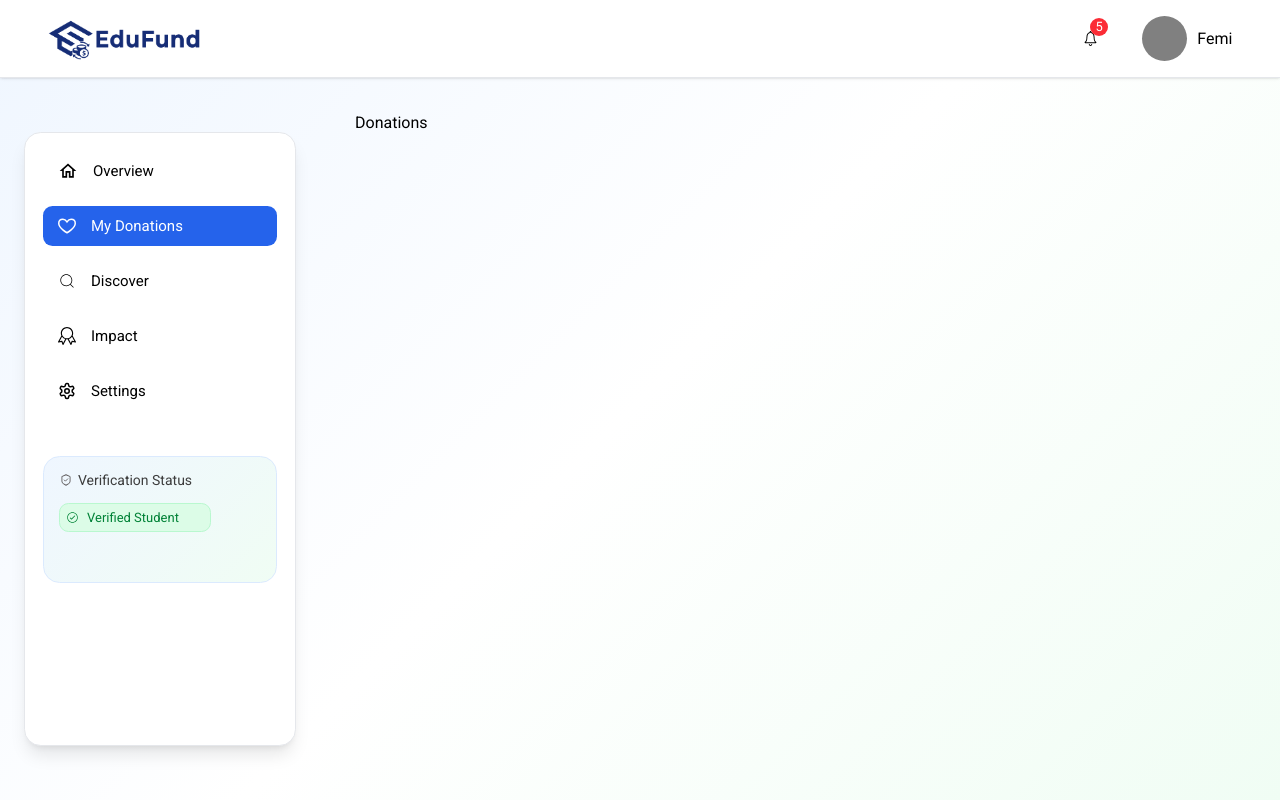
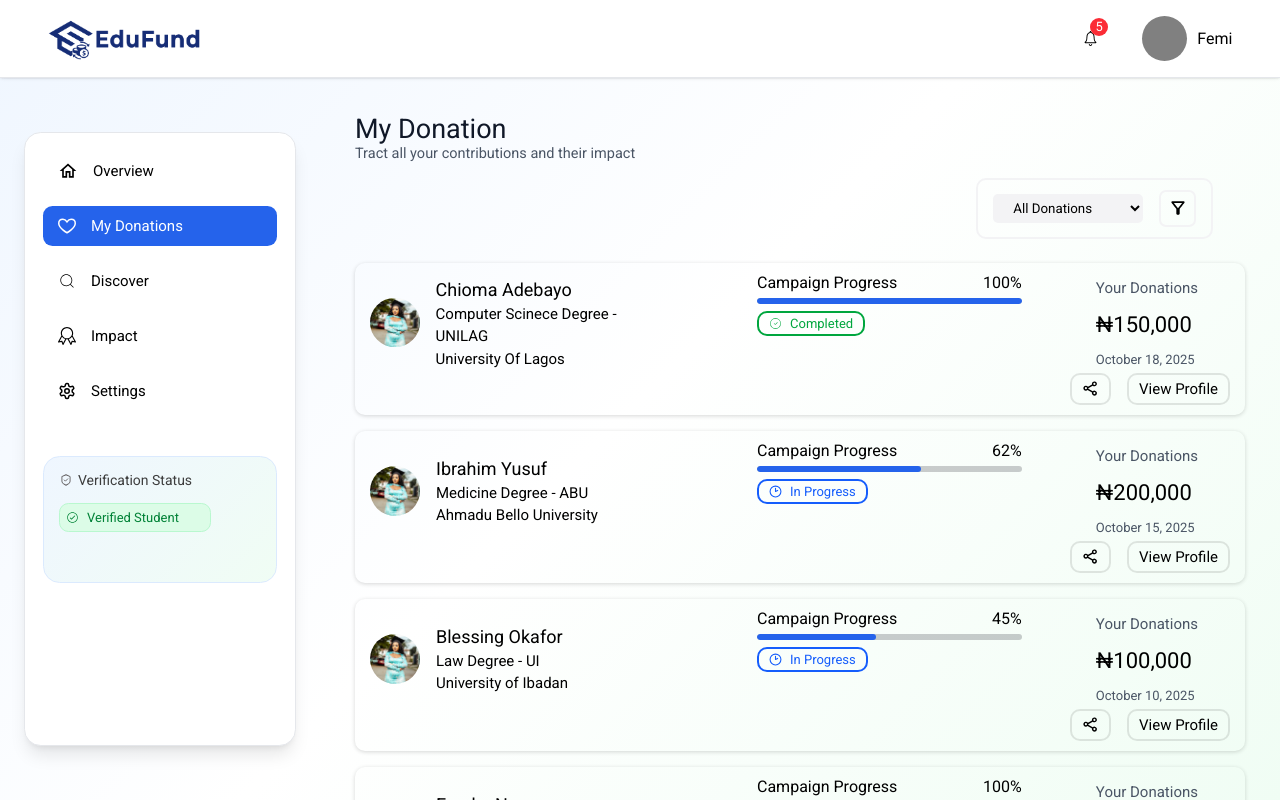
Before and after one commit to amosleoamadi/EduFund, a React (Vite) app: page /donor_dashboard/donation in a window 1280 px wide. Built offline with nearby package versions, Linux system fonts and the light colour scheme.

Commit message:
donation with few update on my donor chart

```diff
--- /dev/null
+++ b/src/components/styles/Donation.css
@@ -0,0 +1,183 @@
+.donor-donation-container{
+    display: flex;
+    flex-direction: column;
+    gap: 1rem;
+
+}
+.donor-donation-heading > h1{
+    font-size: 27px;
+    font-weight: 400;
+    color: #101828;
+}
+.donor-donation-heading > p{
+    font-size: 14.5px;
+    color: #4A5565;
+}
+.donor-donation-filter{
+    display: flex;
+    justify-content: flex-end;
+
+    align-items: center;
+    padding-inline-end: 2rem;
+}
+.donor-donation-filter > div{
+    display: flex;
+    align-items: center;
+    gap: 1rem;
+    padding: 10px 15px;
+    border-radius: 10px;
+     border: 2px solid #F3F3F5;
+
+}
+.filter-icon{
+    height: fit-content;
+    width: fit-content;
+    padding: 0.4rem;
+    border-radius: 7px;
+    border: 2px solid #F3F3F5;
+    display: flex;
+    justify-content: center;
+    align-items: center;
+}
+.donor-donation-filter select{
+    border-radius: 5px;
+    width: 150px;
+    padding: 0.4rem 1rem;
+    display: flex;
+    justify-content: center;
+    align-items: center;
+    background-color: #F3F3F5;
+    border: none;
+    outline: none;
+}
+.donor-donation-students {
+    display: flex;
+    flex-direction: column;
+    padding: 0.5rem 0;
+    gap: 1rem;
+}
+.myHelper{
+    display: flex;
+    justify-content: space-between;
+    width: 55%;
+    padding-inline-end: 2rem;
+}
+
+.color-green{
+    display: flex;
+    align-items: center;
+    gap: 0.5rem;
+    border: 2px solid #00A63E;
+    color: #00A63E;
+    font-size: 13px;
+    width: fit-content;
+    padding: 3px 10px;
+    border-radius: 10px;
+}
+.color-blue{
+    display: flex;
+    align-items: center;
+    gap: 0.5rem;
+    font-size: 13px;
+    border: 2px solid #155DFC;
+    color: #155DFC;
+     width: fit-content;
+    padding: 3px 10px;
+    border-radius: 10px;
+}
+.donor-progress-percent{
+    display: flex;
+    justify-content: space-between;
+}
+.donor-student-credentials{
+    display: flex;
+    justify-content: space-between;
+
+
+}
+.fixit{
+    display: flex;
+    flex-direction: column;
+     box-shadow: rgba(0, 0, 0, 0.16) 0px 1px 4px;
+    border-radius: 10px;
+    padding: 10px 15px;
+
+}
+.donor-share-profile{
+    display: flex;
+    justify-content: flex-end;
+
+}
+.forbiden-code{
+    display: flex;
+    gap: 1rem;
+    cursor: pointer;
+}
+.forbiden-code div{
+    border: 2px solid #0000001A;
+    border-radius: 10px;
+}
+.forbiden-code > div:nth-of-type(1){
+    padding:5px 10px;
+    display: flex;
+    align-items: center;
+
+}
+.forbiden-code > div:nth-of-type(2){
+    padding: 5px 10px;
+    font-size: 15px;
+}
+.part1{
+    display: flex;
+    width: 35%;
+    align-items: center;
+    gap: 1rem;
+}
+.donor-student-image-profile{
+    object-fit: contain;
+    width: 50px;
+    height: 50px;
+}
+.part2{
+    width: 60%;
+    display: flex;
+    flex-direction: column;
+    gap: 0.4rem;
+}
+.donor-student-image-profile img{
+    width: 100%;
+    border-radius: 50%;
+}
+.donor-name-credentials{
+    line-height: 1.5;
+}
+.donor-name-credentials h2{
+    font-size: 18px;
+    font-weight: 400;
+
+}
+.donor-name-credentials p{
+    font-size: 15px;
+}
+.part3{
+    line-height: 2;
+}
+.part3-n1{
+    color: #4A5565;
+    font-size: 15px;
+}
+.part3-n2{
+    font-size: 22px;
+}
+.part3-n3{
+    color: #4A5565;
+    font-size: 13px;
+}
+.load-more{
+    width: fit-content;
+    margin: 0 auto;
+    border: 2px solid #0000001A;
+    cursor: pointer;
+    border-radius: 10px;
+    padding: 10px 15px;
+}
--- a/src/pages/donor-dashboard/components/Donations.jsx
+++ b/src/pages/donor-dashboard/components/Donations.jsx
@@ -1,7 +1,150 @@
-import React from "react";
+import React from 'react'
+import '../../../components/styles/Donation.css'
+import { MdOutlineFilterAlt } from "react-icons/md";
+import { LuClock2 } from "react-icons/lu";
+import { BiShareAlt } from "react-icons/bi";
+import { CiCircleCheck } from "react-icons/ci";
+
+import demo from "../../../assets/Chioma.jpg"
 
 const Donations = () => {
-  return <div>Donations</div>;
-};
 
-export default Donations;
+  const dataSet = [
+    {
+      id: 1,
+      name: "Chioma Adebayo",
+      image: demo,
+      degree:"Computer Scinece Degree - UNILAG",
+      school: "University Of Lagos",
+      progress: "100",
+      progressStatus:'Completed',
+      progressStatusIcon: <CiCircleCheck />,
+      amount:'₦150,000',
+      date: 'October 18, 2025',
+    },
+    {
+      id: 2,
+      name: "Ibrahim Yusuf",
+      image: demo,
+      degree:"Medicine Degree - ABU",
+      school: "Ahmadu Bello University",
+      progress: "62",
+      progressStatus:'In Progress',
+      progressStatusIcon: <LuClock2 />,
+      amount:'₦200,000',
+      date: 'October 15, 2025',
+    },
+    {
+      id: 3,
+      name: "Blessing Okafor",
+      image: demo,
+      degree:"Law Degree - UI",
+      school: "University of Ibadan",
+      progress: "45",
+      progressStatus:'In Progress',
+      progressStatusIcon: <LuClock2 />,
+      amount:'₦100,000',
+      date: 'October 10, 2025',
+    },
+    {
+      id: 4,
+      name: "Emeka Nwosu",
+      image: demo,
+      degree:"Engineering Degree - OAU",
+      school: "Obafemi Awolowo University",
+      progress: "100",
+      progressStatus:'Completed',
+      progressStatusIcon: <CiCircleCheck />,
+      amount:'₦175,000',
+      date: 'October 5, 2025',
+    }
+
+  ]
+
+
+
+  return (
+    <div className='donor-donation-container'>
+      <div className='donor-donation-heading'>
+        <h1>My Donation</h1>
+        <p>Tract all your contributions and their impact </p>
+      </div>
+      <aside className='donor-donation-filter'>
+         <div className=''>
+          <select name="" id="">
+            <option value="">All Donations</option>
+            <option value="">Option 2</option>
+            <option value="">Option 3</option>
+            <option value="">Option 4</option>
+            <option value="">Option 5</option>
+          </select>
+          <div className='filter-icon'>
+            <MdOutlineFilterAlt size={20}/>
+          </div>
+         </div>
+      </aside>
+      <section className='donor-donation-students'>
+        {
+          dataSet.map((e)=> (
+            <div className='fixit'>
+              <aside key={e.id} className='donor-student-credentials'>
+              <div className='part1'>
+                <div className='donor-student-image-profile'>
+                  <img src={e.image} alt="" />
+                </div>
+                <div className='donor-name-credentials'>
+                  <h2>{e.name}</h2>
+                  <p>{e.degree}</p>
+                  <p>{e.school}</p>
+                </div>
+              </div>
+              <section className='myHelper'>
+                <div className='part2'>
+                <div className='donor-progress-percent'>
+                  <p>Campaign Progress</p>
+                  <p>{e.progress}%</p>
+                </div>
+                <div className="progress-container">
+                      <div className="progress-track">
+                        <div
+                          className="progress-bar"
+                          style={{ width: `${e.progress}%` }}
+                        ></div>
+                      </div>
+                </div>
+                {/* donor-status */}
+                <div className={e.progressStatus === "Completed" ? "color-green" : "color-blue"}>
+                   {e.progressStatusIcon}
+                   <p>{e.progressStatus}</p>
+                </div>
+              </div>
+              <div className='part3'>
+                <p className='part3-n1'>Your Donations </p>
+                <p className='part3-n2'>{e.amount}</p>
+                <p className='part3-n3'>{e.date}</p>
+              </div>
+              </section>
+           </aside>
+             <aside className='donor-share-profile'>
+                <div className='forbiden-code'>
+                  <div>
+                    <BiShareAlt size={17}/>
+                  </div>
+                  <div>
+                    View Profile
+                  </div>
+                </div>
+              </aside>
+            </div>
+          ))
+        }
+
+      </section>
+      <div className='load-more'>
+        Load More Donations
+      </div>
+    </div>
+  )
+}
+
+export default Donations
--- a/src/pages/donor-dashboard/components/Donor_Chart.jsx
+++ b/src/pages/donor-dashboard/components/Donor_Chart.jsx
@@ -1,28 +1,22 @@
 import React, { useRef, useState, useEffect } from 'react';
 import { Bar } from 'react-chartjs-2';
-import {
-  Chart as ChartJS,
-  CategoryScale,
-  LinearScale,
-  BarElement,
-  Tooltip
-} from 'chart.js';
+import {Chart as ChartJS, CategoryScale,LinearScale,BarElement,Tooltip} from 'chart.js';
 
-import { FaChartBar } from 'react-icons/fa';
+import { FaRegChartBar } from "react-icons/fa";
 
 ChartJS.register(CategoryScale, LinearScale, BarElement, Tooltip);
 
 const Donor_Chart = () => {
   const chartRef = useRef(null);
-  const [gradient, setGradient] = useState('#3b82f6');
+  const [gradient, setGradient] = useState('#2B7FFF66');
 
   useEffect(() => {
     const chart = chartRef.current;
     if (chart) {
       const ctx = chart.ctx;
       const grad = ctx.createLinearGradient(0, 0, 0, chart.height);
-      grad.addColorStop(0, '#3b82f6');
-      grad.addColorStop(1, 'rgba(59, 130, 246, 0)');
+      grad.addColorStop(0, '#1A3DE9');
+      grad.addColorStop(1, '#2B7FFF66');
       setGradient(grad);
     }
   }, []);
@@ -34,9 +28,10 @@ const Donor_Chart = () => {
         data: [60, 30, 80, 100, 40, 70],
         backgroundColor: gradient,
         borderRadius: 8,
-        barThickness: 100,
-        categoryPercentage: 0.6,
-        maxBarThickness: 100
+        barThickness: 130,
+        categoryPercentage: 0.5,
+        maxBarThickness: 150
+
       }
     ]
   };
@@ -62,13 +57,13 @@ const Donor_Chart = () => {
   };
 
   return (
-    <div className="chart_card">
+    <div style={{boxShadow: " rgba(0, 0, 0, 0.16) 0px 1px 4px", borderRadius: "25px", padding: "2rem"}}>
       <div className="donation-header">
         <div>
           <h3 style={{fontSize: "22px", fontWeight: 400}}>Donation History</h3>
           <p style={{fontSize: "16px", lineHeight: "1.5]" }}>Your giving pattern over the last 6 months.</p>
         </div>
-        <FaChartBar style={{fontSize: "25px", fontWeight: 200}} />
+        <FaRegChartBar style={{fontSize: "25px", fontWeight: 100, color: "#99A1AF"}} />
       </div>
       <Bar ref={chartRef} data={data} options={options} />
     </div>
```
Also changed, not shown: src/components/styles/Donor_Chart.css (added).
